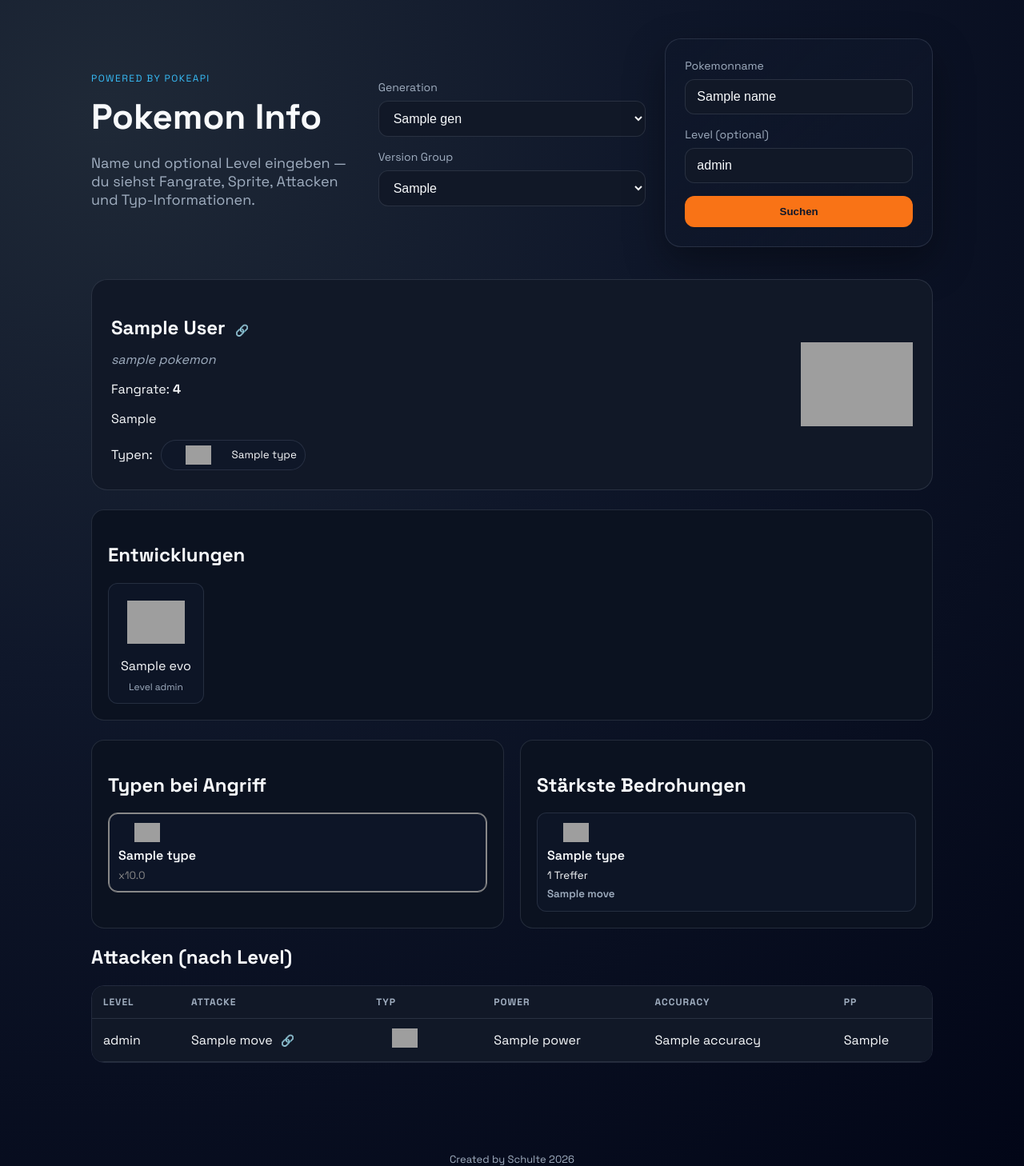
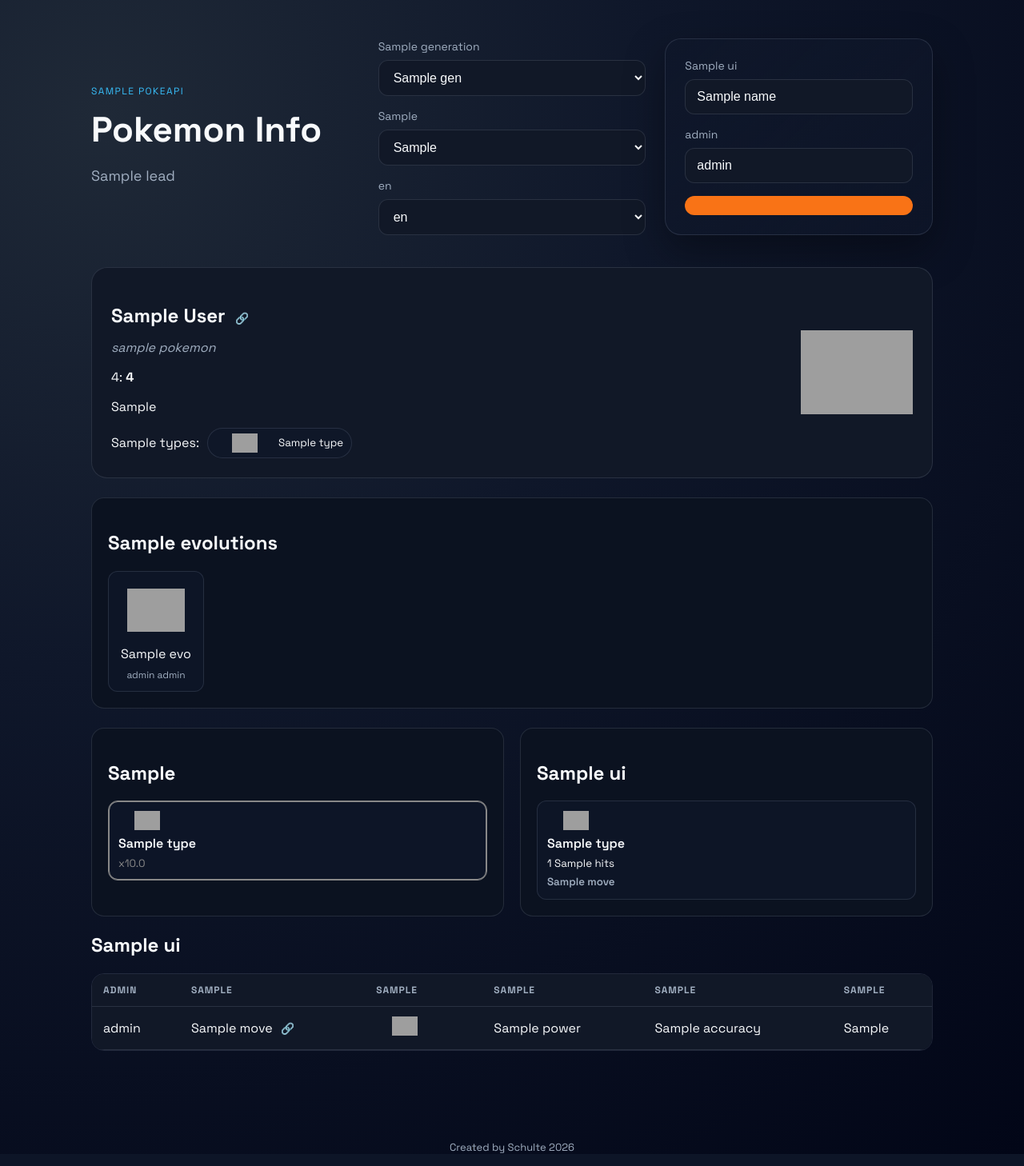
Before and after one commit to Don-Chris/pokemon-info, a FastAPI app: template web/templates/index.html in a window 1280 px wide. Shown: the whole page at 80% size. Run offline with FastAPI, Linux system fonts and the light colour scheme; the template is opened without the code that fills it: most values are stand-ins (such as "Sample title", 1, 10 or a date in 2020); grey boxes are pictures that could not be loaded.

Commit message:
Add support for English language localization and update UI text accordingly

```diff
--- a/web/app.py
+++ b/web/app.py
@@ -38,6 +38,8 @@ _name_cache_by_generation: Dict[str, List[str]] = {}
 _name_cache_lc_by_generation: Dict[str, List[str]] = {}
 _name_cache_de_by_generation: Dict[str, List[str]] = {}
 _name_cache_de_lc_by_generation: Dict[str, List[str]] = {}
+_name_cache_en_by_generation: Dict[str, List[str]] = {}
+_name_cache_en_lc_by_generation: Dict[str, List[str]] = {}
 _name_to_identifier_by_generation: Dict[str, Dict[str, str]] = {}
 _localized_name_cache_ready_by_generation: Dict[str, bool] = {}
 _name_to_identifier_global: Optional[Dict[str, str]] = None
@@ -57,6 +59,72 @@ _GENERATION_NATDEX_CUTOFF: Dict[str, int] = {
 }
 
 base_api = PokeAPI(generation=APP_GENERATION, version_group=APP_VERSION_GROUP, language=APP_LANGUAGE)
+_SUPPORTED_LANGUAGES = ["de", "en"]
+
+_UI_TEXT: Dict[str, Dict[str, str]] = {
+    "de": {
+        "lead": "Name und optional Level eingeben — du siehst Fangrate, Sprite, Attacken und Typ-Informationen.",
+        "generation": "Generation",
+        "version_group": "Version Group",
+        "language": "Sprache",
+        "pokemon_name": "Pokemonname",
+        "name_placeholder": "z.B. Pikachu",
+        "level_label": "Level (optional)",
+        "level_placeholder": "leer = bis 100",
+        "search": "Suchen",
+        "capture_rate": "Fangrate",
+        "types": "Typen",
+        "evolutions": "Entwicklungen",
+        "evolutions_tooltip": "Zeigt die Entwicklungsreihe dieses Pokémons",
+        "attack_types": "Typen bei Angriff",
+        "attack_types_tooltip": "Zeigt die Effektivität von Angriffs-Typen (Multiplikatoren)",
+        "danger_title": "Stärkste Bedrohungen",
+        "danger_tooltip": "Zeigt Typen, die durch die gewählten Attacken am stärksten gefährdet sind",
+        "moves_title": "Attacken (nach Level)",
+        "moves_tooltip": "Alle Attacken; die zuletzt gelernten Attacken bis zum angegebenen Level werden hervorgehoben",
+        "level_short": "Level",
+        "pokewiki_entry": "PokéWiki Eintrag",
+        "table_level": "Level",
+        "table_move": "Attacke",
+        "table_type": "Typ",
+        "table_power": "Power",
+        "table_accuracy": "Accuracy",
+        "table_pp": "PP",
+        "hits": "Treffer",
+        "pokeapi": "Powered by PokeAPI",
+    },
+    "en": {
+        "lead": "Enter a name and optional level — you get capture rate, sprite, moves, and type info.",
+        "generation": "Generation",
+        "version_group": "Version group",
+        "language": "Language",
+        "pokemon_name": "Pokemon name",
+        "name_placeholder": "e.g. Pikachu",
+        "level_label": "Level (optional)",
+        "level_placeholder": "empty = up to 100",
+        "search": "Search",
+        "capture_rate": "Capture rate",
+        "types": "Types",
+        "evolutions": "Evolutions",
+        "evolutions_tooltip": "Shows the evolution chain for this Pokemon",
+        "attack_types": "Attack type multipliers",
+        "attack_types_tooltip": "Shows how effective attack types are (multipliers)",
+        "danger_title": "Top threats",
+        "danger_tooltip": "Shows types most threatened by the selected moves",
+        "moves_title": "Moves (by level)",
+        "moves_tooltip": "All moves; the most recently learned moves up to the given level are highlighted",
+        "level_short": "Level",
+        "pokewiki_entry": "PokéWiki entry",
+        "table_level": "Level",
+        "table_move": "Move",
+        "table_type": "Type",
+        "table_power": "Power",
+        "table_accuracy": "Accuracy",
+        "table_pp": "PP",
+        "hits": "hits",
+        "pokeapi": "Powered by PokeAPI",
+    },
+}
 logger.info(
     "App gestartet mit generation=%s, version_group=%s, language=%s",
     APP_GENERATION,
@@ -82,9 +150,13 @@ def index(
     level: Optional[str] = Query(default=None),
     generation: Optional[str] = Query(default=None),
     version_group: Optional[str] = Query(default=None),
+    language: Optional[str] = Query(default=None),
 ) -> HTMLResponse:
     selected_generation = generation or APP_GENERATION
     selected_version_group = version_group or APP_VERSION_GROUP
+    selected_language = (language or APP_LANGUAGE).lower()
+    if selected_language not in _SUPPORTED_LANGUAGES:
+        selected_language = APP_LANGUAGE
 
     logger.debug(
         "GET / mit name=%s level=%s generation=%s version_group=%s",
@@ -93,7 +165,7 @@ def index(
         selected_generation,
         selected_version_group,
     )
-    api = _get_api(selected_generation, selected_version_group, APP_LANGUAGE)
+    api = _get_api(selected_generation, selected_version_group, selected_language)
     generations = base_api.list_generations()
     version_groups = _get_version_groups_for_generation(selected_generation)
     data: Dict[str, Any] = {
@@ -109,6 +181,9 @@ def index(
         "effective_types": [],
         "dangerous_types": [],
         "evolution_chain": [],
+        "language": selected_language,
+        "languages": _SUPPORTED_LANGUAGES,
+        "ui": _UI_TEXT.get(selected_language, _UI_TEXT["de"]),
     }
 
     if not name:
@@ -117,12 +192,12 @@ def index(
     level_value = _parse_level(level)
 
     try:
-        resolved_name = _resolve_identifier(name, selected_generation, api=api)
+        resolved_name = _resolve_identifier(name, selected_generation, selected_language, api=api)
         pokemon_name = _get_display_name(api, resolved_name)
         capture_rate = _get_capture_rate(api, resolved_name)
         own_types = _get_pokemon_type_entries(api, resolved_name)
         sprite = api.get_pokemon_sprite(resolved_name, key="official_artwork") or api.get_pokemon_sprite(resolved_name)
-        pokedex_entry = _get_pokedex_entry(api, resolved_name, selected_version_group)
+        pokedex_entry = _get_pokedex_entry(api, resolved_name, selected_version_group, selected_language)
         english_name = _get_english_pokemon_name(api, resolved_name)
 
         # Fetch all moves (no level cap) and mark the last 4 moves the Pokémon can learn up to the given level
@@ -216,16 +291,25 @@ def version_groups(generation: str) -> JSONResponse:
 
 
 @app.get("/suggest", response_class=JSONResponse)
-def suggest(query: str = "", generation: Optional[str] = None) -> JSONResponse:
+def suggest(query: str = "", generation: Optional[str] = None, language: Optional[str] = None) -> JSONResponse:
     generation_value = generation or APP_GENERATION
+    language_value = (language or APP_LANGUAGE).lower()
+    if language_value not in _SUPPORTED_LANGUAGES:
+        language_value = APP_LANGUAGE
     if not query:
         return JSONResponse({"results": []})
-    # Ensure localized cache so first suggestions are German, not identifiers.
-    _ensure_localized_name_cache(generation_value)
+    if language_value == "de":
+        _ensure_localized_name_cache(generation_value, language_value)
+    else:
+        _ensure_name_cache(generation_value)
     query_lc = query.strip().lower()
     results: List[str] = []
-    names = _name_cache_de_by_generation.get(generation_value, [])
-    names_lc = _name_cache_de_lc_by_generation.get(generation_value, [])
+    if language_value == "de":
+        names = _name_cache_de_by_generation.get(generation_value, [])
+        names_lc = _name_cache_de_lc_by_generation.get(generation_value, [])
+    else:
+        names = _name_cache_en_by_generation.get(generation_value, [])
+        names_lc = _name_cache_en_lc_by_generation.get(generation_value, [])
     for name, name_lc in zip(names, names_lc):
         if name_lc.startswith(query_lc):
             results.append(name)
@@ -287,6 +371,8 @@ def _ensure_name_cache(generation: str) -> None:
         and generation in _name_cache_lc_by_generation
         and generation in _name_cache_de_by_generation
         and generation in _name_cache_de_lc_by_generation
+        and generation in _name_cache_en_by_generation
+        and generation in _name_cache_en_lc_by_generation
         and generation in _name_to_identifier_by_generation
     ):
         return
@@ -312,6 +398,8 @@ def _ensure_name_cache(generation: str) -> None:
 
     _name_cache_by_generation[generation] = names
     _name_cache_lc_by_generation[generation] = [name.lower() for name in names]
+    _name_cache_en_by_generation[generation] = display_names
+    _name_cache_en_lc_by_generation[generation] = [_normalize_name_key(name) for name in display_names]
     _name_cache_de_by_generation[generation] = display_names
     _name_cache_de_lc_by_generation[generation] = [_normalize_name_key(name) for name in display_names]
     _name_to_identifier_by_generation[generation] = name_map
@@ -363,7 +451,9 @@ def _get_species_identifiers_up_to_generation(generation: str) -> List[str]:
     return names
 
 
-def _ensure_localized_name_cache(generation: str) -> None:
+def _ensure_localized_name_cache(generation: str, language: str) -> None:
+    if language != "de":
+        return
     if _localized_name_cache_ready_by_generation.get(generation):
         return
 
@@ -383,7 +473,7 @@ def _ensure_localized_name_cache(generation: str) -> None:
     for idx, identifier in enumerate(names):
         try:
             species_data = base_api._get(f"pokemon-species/{identifier}")
-            localized_name = _pick_localized_name(species_data.get("names", []), identifier)
+            localized_name = _pick_localized_name(species_data.get("names", []), identifier, language)
         except HTTPError:
             localized_name = identifier
 
@@ -398,7 +488,7 @@ def _ensure_localized_name_cache(generation: str) -> None:
     logger.info("Lokalisierte Namenszuordnung für %s aufgebaut", generation)
 
 
-def _resolve_identifier(name: str, generation: str, api: Optional[PokeAPI] = None) -> str:
+def _resolve_identifier(name: str, generation: str, language: str, api: Optional[PokeAPI] = None) -> str:
     _ensure_name_cache(generation)
     mapping = _name_to_identifier_by_generation.get(generation, {})
     normalized = _normalize_name_key(name)
@@ -417,10 +507,11 @@ def _resolve_identifier(name: str, generation: str, api: Optional[PokeAPI] = Non
             pass
 
     # Langsamer Fallback nur bei Bedarf: pro Generation einmal deutsche Namen laden.
-    _ensure_localized_name_cache(generation)
-    mapping = _name_to_identifier_by_generation.get(generation, {})
-    if normalized in mapping:
-        return mapping[normalized]
+    if language == "de":
+        _ensure_localized_name_cache(generation, language)
+        mapping = _name_to_identifier_by_generation.get(generation, {})
+        if normalized in mapping:
+            return mapping[normalized]
 
     # Optionaler Fallback (deaktiviert per Default), falls man bewusst globale
     # Namensauflösung für exotische Eingaben aktivieren möchte.
@@ -432,9 +523,9 @@ def _resolve_identifier(name: str, generation: str, api: Optional[PokeAPI] = Non
     return direct_identifier
 
 
-def _pick_localized_name(names: List[Dict[str, Any]], fallback: str) -> str:
+def _pick_localized_name(names: List[Dict[str, Any]], fallback: str, language: str) -> str:
     for entry in names:
-        if entry.get("language", {}).get("name") == APP_LANGUAGE:
+        if entry.get("language", {}).get("name") == language:
             return entry.get("name", fallback)
     return fallback
 
@@ -584,7 +675,7 @@ def _multiplier_color(multiplier: float) -> str:
     return "rgb(251, 146, 60)"  # dunkleres orange
 
 
-def _get_pokedex_entry(api: PokeAPI, identifier: str, version_group: str) -> Optional[str]:
+def _get_pokedex_entry(api: PokeAPI, identifier: str, version_group: str, language: str) -> Optional[str]:
     try:
         species = api.get_pokemon_species(identifier)
     except HTTPError:
@@ -599,7 +690,7 @@ def _get_pokedex_entry(api: PokeAPI, identifier: str, version_group: str) -> Opt
 
     for entry in entries:
         lang = entry.get("language", {}).get("name")
-        if lang != APP_LANGUAGE:
+        if lang != language:
             continue
 
         text_raw = entry.get("flavor_text") or ""
--- a/web/templates/index.html
+++ b/web/templates/index.html
@@ -1,5 +1,5 @@
 <!DOCTYPE html>
-<html lang="de">
+<html lang="{{ language }}">
 <head>
   <meta charset="utf-8" />
   <meta name="viewport" content="width=device-width, initial-scale=1" />
@@ -14,13 +14,13 @@
   <div class="page">
     <header class="hero">
       <div class="hero-text">
-        <p class="kicker"><a href="https://pokeapi.co" target="_blank" rel="noopener">Powered by PokeAPI</a></p>
+        <p class="kicker"><a href="https://pokeapi.co" target="_blank" rel="noopener">{{ ui.pokeapi }}</a></p>
         <h1>Pokemon Info</h1>
-        <p class="lead">Name und optional Level eingeben — du siehst Fangrate, Sprite, Attacken und Typ-Informationen.</p>
+        <p class="lead">{{ ui.lead }}</p>
       </div>
       <div class="select-row">
         <label>
-          Generation
+          {{ ui.generation }}
           <select id="generation-select">
             {% for gen in generations %}
               <option value="{{ gen }}" {% if gen == generation %}selected{% endif %}>{{ gen }}</option>
@@ -28,10 +28,18 @@
           </select>
         </label>
         <label>
-          Version Group
+          {{ ui.version_group }}
           <select id="version-group-select">
             {% for vg in version_groups %}
               <option value="{{ vg }}" {% if vg == version_group %}selected{% endif %}>{{ vg }}</option>
+            {% endfor %}
+          </select>
+        </label>
+        <label>
+          {{ ui.language }}
+          <select id="language-select">
+            {% for lang in languages %}
+              <option value="{{ lang }}" {% if lang == language %}selected{% endif %}>{{ lang }}</option>
             {% endfor %}
           </select>
         </label>
@@ -40,16 +48,17 @@
         <form method="get" class="search">
           <input type="hidden" name="generation" id="generation-hidden" value="{{ generation }}" />
           <input type="hidden" name="version_group" id="version-group-hidden" value="{{ version_group }}" />
+          <input type="hidden" name="language" id="language-hidden" value="{{ language }}" />
           <label>
-            Pokemonname
-            <input name="name" placeholder="z.B. Pikachu" value="{{ name }}" list="pokemon-suggestions" autocomplete="off" id="pokemon-input" />
+            {{ ui.pokemon_name }}
+            <input name="name" placeholder="{{ ui.name_placeholder }}" value="{{ name }}" list="pokemon-suggestions" autocomplete="off" id="pokemon-input" />
             <datalist id="pokemon-suggestions"></datalist>
           </label>
           <label>
-            Level (optional)
-            <input name="level" placeholder="leer = bis 100" value="{{ level }}" />
+            {{ ui.level_label }}
+            <input name="level" placeholder="{{ ui.level_placeholder }}" value="{{ level }}" />
           </label>
-          <button type="submit">Suchen</button>
+          <button type="submit">{{ ui.search }}</button>
         </form>
         {% if error %}
           <div class="error">{{ error }}</div>
@@ -64,18 +73,18 @@
           <h2>
             {{ pokemon.display_name }}
             {% if pokemon.pokewiki_url %}
-              <a class="external-link" href="{{ pokemon.pokewiki_url }}" target="_blank" rel="noopener" title="PokéWiki Eintrag">🔗</a>
+              <a class="external-link" href="{{ pokemon.pokewiki_url }}" target="_blank" rel="noopener" title="{{ ui.pokewiki_entry }}">🔗</a>
             {% endif %}
           </h2>
           {% if pokemon.english_name %}
             <p class="pokemon-english"><em>{{ pokemon.english_name }}</em></p>
           {% endif %}
-          <p>Fangrate: <strong style="color: {{ pokemon.capture_rate_color }}">{{ pokemon.capture_rate }}</strong></p>
+          <p>{{ ui.capture_rate }}: <strong style="color: {{ pokemon.capture_rate_color }}">{{ pokemon.capture_rate }}</strong></p>
           {% if pokemon.pokedex_entry %}
             <p>{{ pokemon.pokedex_entry }}</p>
           {% endif %}
           <div class="type-inline">
-            <span>Typen:</span>
+            <span>{{ ui.types }}:</span>
             {% for item in pokemon.types %}
               <span class="type-pill">
                 {% if item.sprite %}
@@ -93,16 +102,16 @@
 
       {% if evolution_chain %}
       <div class="evolution-card">
-        <h2 title="Zeigt die Entwicklungsreihe dieses Pokémons">Entwicklungen</h2>
+        <h2 title="{{ ui.evolutions_tooltip }}">{{ ui.evolutions }}</h2>
         <div class="evolution-row">
           {% for evo in evolution_chain %}
-            <a class="evolution-item" href="/?name={{ evo.query_name }}&level={{ level }}&generation={{ generation }}&version_group={{ version_group }}">
+            <a class="evolution-item" href="/?name={{ evo.query_name }}&level={{ level }}&generation={{ generation }}&version_group={{ version_group }}&language={{ language }}">
               {% if evo.sprite %}
                 <img src="{{ evo.sprite }}" alt="{{ evo.name }}" />
               {% endif %}
               <span>{{ evo.name }}</span>
               {% if not evo.is_base and evo.level is not none %}
-                <small>Level {{ evo.level }}</small>
+                <small>{{ ui.level_short }} {{ evo.level }}</small>
               {% endif %}
             </a>
           {% endfor %}
@@ -112,7 +121,7 @@
 
       <div class="type-panels">
         <div class="panel">
-          <h2 title="Zeigt die Effektivität von Angriffs-Typen (Multiplikatoren)">Typen bei Angriff</h2>
+          <h2 title="{{ ui.attack_types_tooltip }}">{{ ui.attack_types }}</h2>
           <div class="type-grid">
             {% for item in effective_types %}
               <div class="type-chip" style="border-color: {{ item.strength_color }}; box-shadow: inset 0 0 0 1px {{ item.strength_color }};">
@@ -126,7 +135,7 @@
           </div>
         </div>
         <div class="panel">
-          <h2 title="Zeigt Typen, die durch die gewählten Attacken am stärksten gefährdet sind">Stärkste Bedrohungen</h2>
+          <h2 title="{{ ui.danger_tooltip }}">{{ ui.danger_title }}</h2>
           <div class="type-grid">
             {% for item in dangerous_types %}
               <div class="type-chip">
@@ -134,7 +143,7 @@
                   <img src="{{ item.sprite }}" alt="{{ item.type }}" />
                 {% endif %}
                 <span>{{ item.type }}</span>
-                <small>{{ item.count }} Treffer</small>
+                <small>{{ item.count }} {{ ui.hits }}</small>
                 {% if item.moves %}
                   <small class="danger-moves">
                     {% for move in item.moves %}
@@ -150,24 +159,24 @@
     </section>
 
     <section class="moves">
-      <h2 title="Alle Attacken; die zuletzt gelernten Attacken bis zum angegebenen Level werden hervorgehoben">Attacken (nach Level)</h2>
+      <h2 title="{{ ui.moves_tooltip }}">{{ ui.moves_title }}</h2>
       <div class="table-wrap">
         <table class="sortable" id="moves-table">
           <thead>
             <tr>
-              <th data-sort="number">Level</th>
-              <th data-sort="text">Attacke</th>
-              <th data-sort="text">Typ</th>
-              <th data-sort="number">Power</th>
-              <th data-sort="number">Accuracy</th>
-              <th data-sort="number">PP</th>
+              <th data-sort="number">{{ ui.table_level }}</th>
+              <th data-sort="text">{{ ui.table_move }}</th>
+              <th data-sort="text">{{ ui.table_type }}</th>
+              <th data-sort="number">{{ ui.table_power }}</th>
+              <th data-sort="number">{{ ui.table_accuracy }}</th>
+              <th data-sort="number">{{ ui.table_pp }}</th>
             </tr>
           </thead>
           <tbody>
             {% for move in moves %}
               <tr class="{% if move.highlight %}highlighted-move{% endif %}">
                 <td data-sort-value="{{ move.level }}">{{ move.level }}</td>
-                <td data-sort-value="{{ move.name }}" title="{{ move.english_name }}">{{ move.name }} {% if move.pokewiki_url %}<a class="external-link" href="{{ move.pokewiki_url }}" target="_blank" rel="noopener" title="PokéWiki Eintrag">🔗</a>{% endif %}</td>
+                <td data-sort-value="{{ move.name }}" title="{{ move.english_name }}">{{ move.name }} {% if move.pokewiki_url %}<a class="external-link" href="{{ move.pokewiki_url }}" target="_blank" rel="noopener" title="{{ ui.pokewiki_entry }}">🔗</a>{% endif %}</td>
                 <td data-sort-value="{{ move.type }}">
                   {% if move.type_sprite %}
                     <img src="{{ move.type_sprite }}" alt="{{ move.type }}" class="type-icon" />
@@ -196,8 +205,10 @@
   <script>
     const generationSelect = document.getElementById("generation-select");
     const versionGroupSelect = document.getElementById("version-group-select");
+    const languageSelect = document.getElementById("language-select");
     const generationHidden = document.getElementById("generation-hidden");
     const versionGroupHidden = document.getElementById("version-group-hidden");
+    const languageHidden = document.getElementById("language-hidden");
     const pokemonInput = document.getElementById("pokemon-input");
     const suggestionList = document.getElementById("pokemon-suggestions");
 
@@ -207,6 +218,9 @@
       }
       if (versionGroupHidden && versionGroupSelect) {
         versionGroupHidden.value = versionGroupSelect.value || "";
+      }
+      if (languageHidden && languageSelect) {
+        languageHidden.value = languageSelect.value || "";
       }
       syncBrowserUrlWithSelections();
     };
@@ -218,6 +232,7 @@
       const url = new URL(window.location.href);
       const generationValue = generationSelect?.value || "";
       const versionGroupValue = versionGroupSelect?.value || "";
+      const languageValue = languageSelect?.value || "";
 
       if (generationValue) {
         url.searchParams.set("generation", generationValue);
@@ -229,6 +244,12 @@
         url.searchParams.set("version_group", versionGroupValue);
       } else {
         url.searchParams.delete("version_group");
+      }
+
+      if (languageValue) {
+        url.searchParams.set("language", languageValue);
+      } else {
+        url.searchParams.delete("language");
       }
 
       const query = url.searchParams.toString();
@@ -267,6 +288,11 @@
       syncQueryParamsToForm();
     });
 
+    languageSelect?.addEventListener("change", (event) => {
+      syncQueryParamsToForm();
+      suggestionList.innerHTML = "";
+    });
+
     syncQueryParamsToForm();
 
     let debounceId = null;
@@ -281,7 +307,8 @@
           return;
         }
         const genValue = generationSelect?.value || "";
-        const response = await fetch(`/suggest?query=${encodeURIComponent(value)}&generation=${encodeURIComponent(genValue)}`);
+        const langValue = languageSelect?.value || "";
+        const response = await fetch(`/suggest?query=${encodeURIComponent(value)}&generation=${encodeURIComponent(genValue)}&language=${encodeURIComponent(langValue)}`);
         const payload = await response.json();
         suggestionList.innerHTML = "";
         for (const item of payload.results || []) {
```
